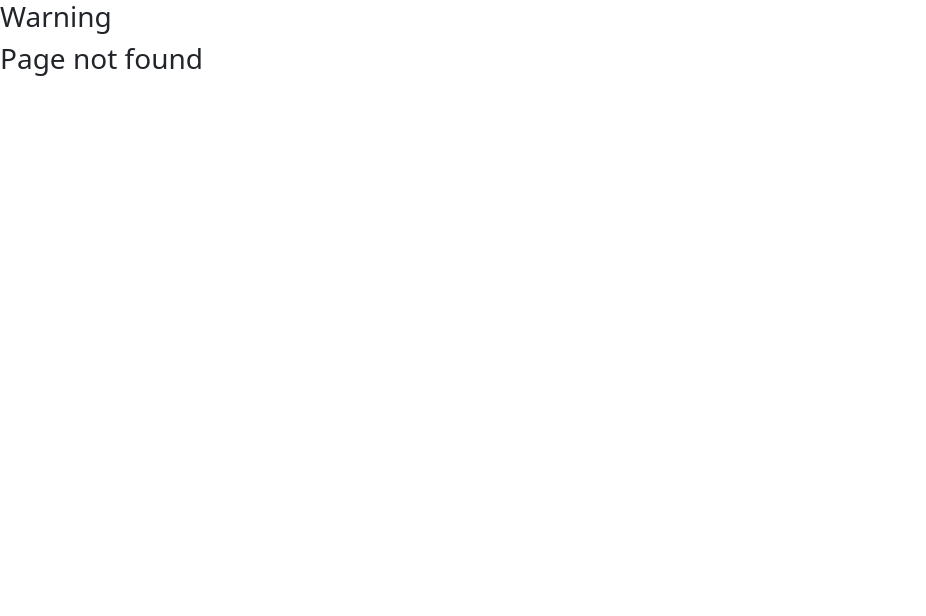
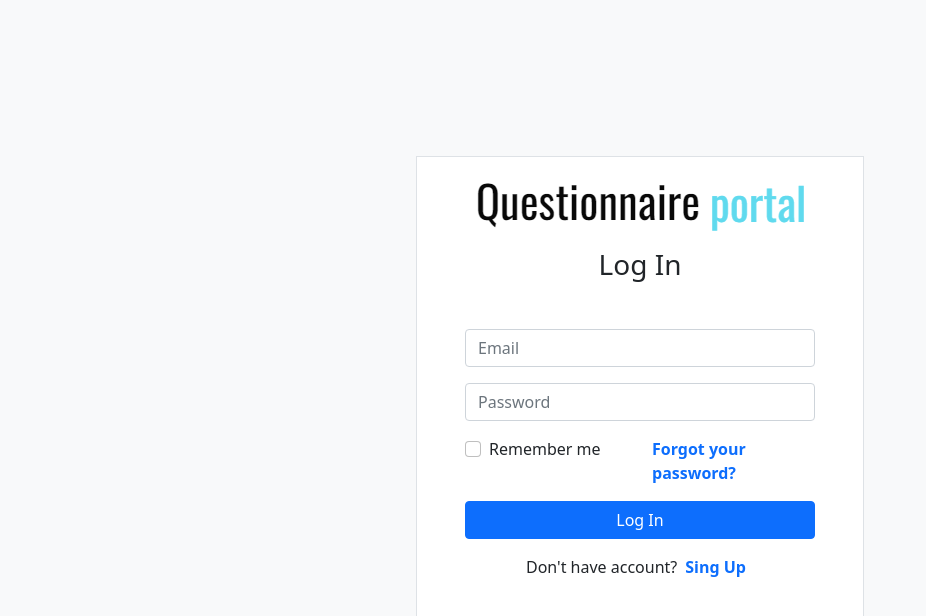
Before and after one commit to AlexDomas/questionnaire-portal-frontend, a React (Create React App) app: page / in a window 1280 px wide. Before the commit this address had no page. Shown: the top 616 px of the page, without its empty margins (0-926 px from the left). Built offline with nearby package versions, Linux system fonts and the light colour scheme.

Commit message:
Add base url to login

```diff
--- a/src/App.js
+++ b/src/App.js
@@ -10,6 +10,7 @@ import ResponsePage from "./pages/ResponsePage/ResponsePage";
 
 function App() {
   return (
+
       <>
         <Routes>
             <Route path="/questionnaires">
@@ -22,6 +23,7 @@ function App() {
             <Route path="/fields" element={<FieldsPage/>}/>
             <Route path="/register" element={<RegistrationPage/>}/>
             <Route path="/login" element={<LoginPage/>}/>
+            <Route path="/" element={<LoginPage/>}/>
             <Route path="*" element={<PageNotFound/>}/>
         </Routes>
       </>
--- a/src/pages/FieldsPage/FieldsPage.js
+++ b/src/pages/FieldsPage/FieldsPage.js
@@ -491,7 +491,7 @@ class FieldsPage extends Component {
                                 </div>
                             )}
                             <div className="d-flex justify-content-between">
-                                <label>1-3 of 3</label>
+                                <label>1-6 of 6</label>
                                 <Pagination>
                                     <Pagination.Prev/>
                                     <Pagination.Item active>{1}</Pagination.Item>
```
